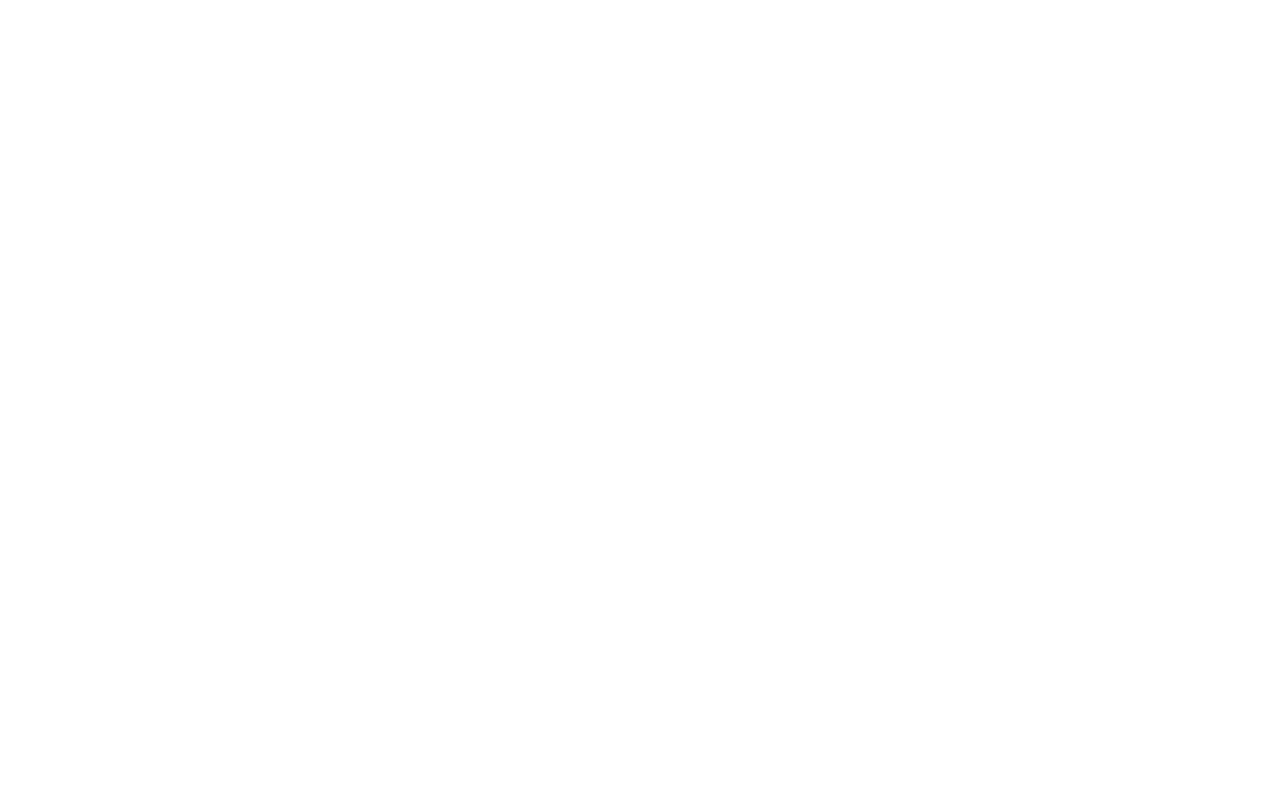
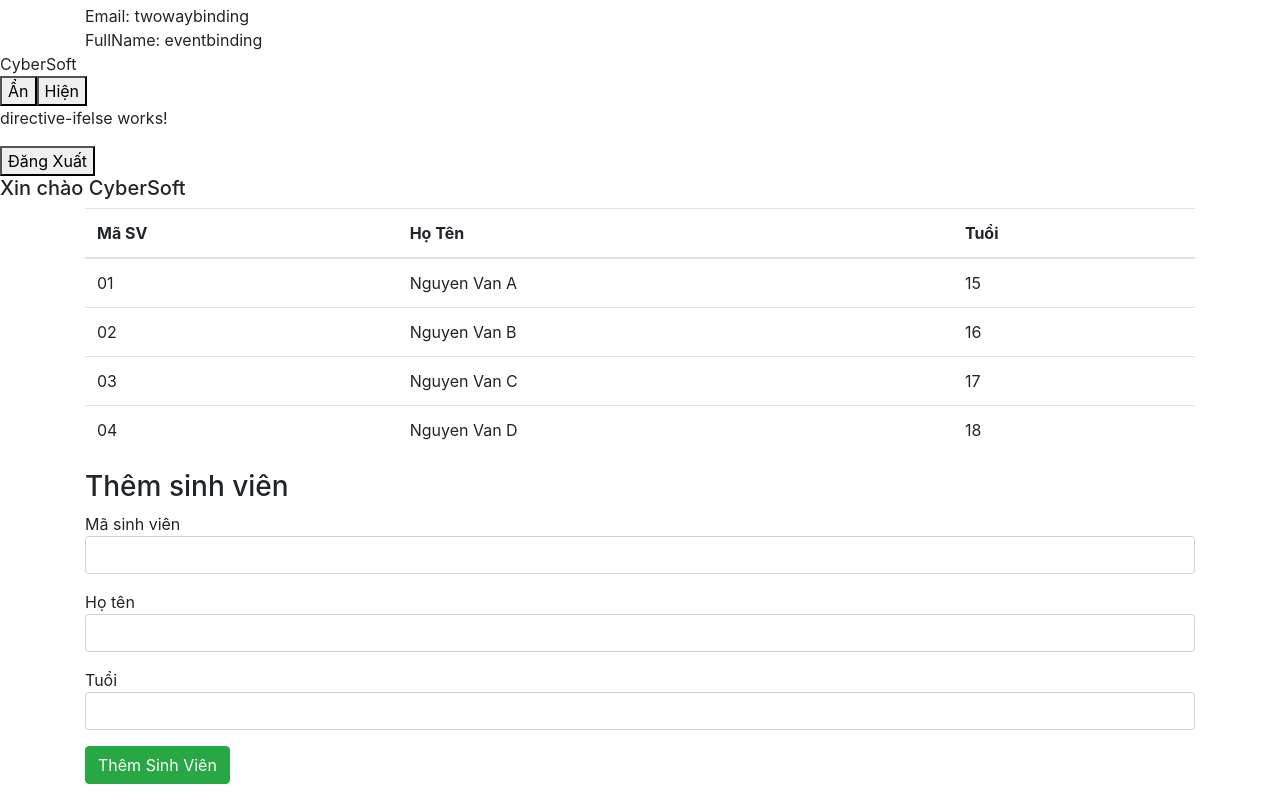
Before and after one commit to haiducvu/Learn-Angular, an Angular app: page / in a window 1280 px wide. Shown: the part 415-1215 px from the top of the page. Before the commit the page ends 800 px from the top, so only its background shows below. Built offline with nearby package versions, Linux system fonts and the light colour scheme.

Commit message:
update ngFor

```diff
--- a/src/app/app.component.html
+++ b/src/app/app.component.html
@@ -1,4 +1,5 @@
  <app-layout-header></app-layout-header>
- <!-- <app-form-binding></app-form-binding>  -->
+ <app-form-binding></app-form-binding>
  <app-directive-if></app-directive-if>
  <app-directive-ifelse></app-directive-ifelse>
+ <app-directive-for></app-directive-for>
--- /dev/null
+++ b/src/app/directive/directive-for/directive-for.component.html
@@ -0,0 +1,36 @@
+<div class="container">
+    <table class="table">
+        <thead>
+            <tr>
+                <th>Mã SV</th>
+                <th>Họ Tên</th>
+                <th>Tuổi</th>
+            </tr>
+        </thead>
+        <tbody>
+            <tr *ngFor="let sv of DanhSachSinhVien">
+                <td>{{sv.MaSV}}</td>
+                <td>{{sv.HoTen}}</td>
+                <td>{{sv.Tuoi}}</td>
+            </tr>
+        </tbody>
+    </table>
+</div>
+<div class="container">
+    <h3>Thêm sinh viên</h3>
+    <div class="form-group">
+        <span>Mã sinh viên</span>
+        <input #MaSv type="text" class="form-control"/>
+    </div>
+    <div class="form-group">
+        <span>Họ tên</span>
+        <input #HoTen type="text" class="form-control"/>
+    </div>
+    <div class="form-group">
+        <span>Tuổi</span>
+        <input #Tuoi type="text" class="form-control"/>
+    </div>
+    <div class="form-group">
+        <button (click)="ThemSinhVien(MaSv.value,HoTen.value,Tuoi.value)" class="btn btn-success">Thêm Sinh Viên</button>
+    </div>
+</div>
--- /dev/null
+++ b/src/app/directive/directive-for/directive-for.component.ts
@@ -0,0 +1,25 @@
+import { Component, OnInit } from '@angular/core';
+
+@Component({
+  selector: 'app-directive-for',
+  templateUrl: './directive-for.component.html',
+  styleUrls: ['./directive-for.component.scss']
+})
+export class DirectiveForComponent implements OnInit {
+
+  public DanhSachSinhVien:Array<any>=[
+    {MaSV: "01", HoTen:"Nguyen Van A", Tuoi:15},
+    {MaSV: "02", HoTen:"Nguyen Van B", Tuoi:16},
+    {MaSV: "03", HoTen:"Nguyen Van C", Tuoi:17},
+    {MaSV: "04", HoTen:"Nguyen Van D", Tuoi:18},
+  ];
+
+  ThemSinhVien(masv, hoten, tuoi){
+    this.DanhSachSinhVien.push({MaSV: masv, HoTen: hoten, Tuoi: tuoi})
+  }
+
+  constructor() { }
+  ngOnInit(): void {
+  }
+
+}
--- a/src/app/directive/directive.module.ts
+++ b/src/app/directive/directive.module.ts
@@ -2,14 +2,15 @@
 import { CommonModule } from '@angular/common';
 import { DirectiveIfComponent } from './directive-if/directive-if.component';
 import { DirectiveIfelseComponent } from './directive-ifelse/directive-ifelse.component';
+import { DirectiveForComponent } from './directive-for/directive-for.component';
 
 
 
 @NgModule({
-  declarations: [DirectiveIfComponent, DirectiveIfelseComponent],
+  declarations: [DirectiveIfComponent, DirectiveIfelseComponent, DirectiveForComponent],
   imports: [
     CommonModule
   ],
-  exports: [DirectiveIfComponent, DirectiveIfelseComponent]
+  exports: [DirectiveIfComponent, DirectiveIfelseComponent, DirectiveForComponent]
 })
 export class DirectiveModule { }
```
Also changed, not shown: src/app/directive/directive-for/directive-for.component.scss (added), 1 other file (tests, documents, lock files or other folders).
